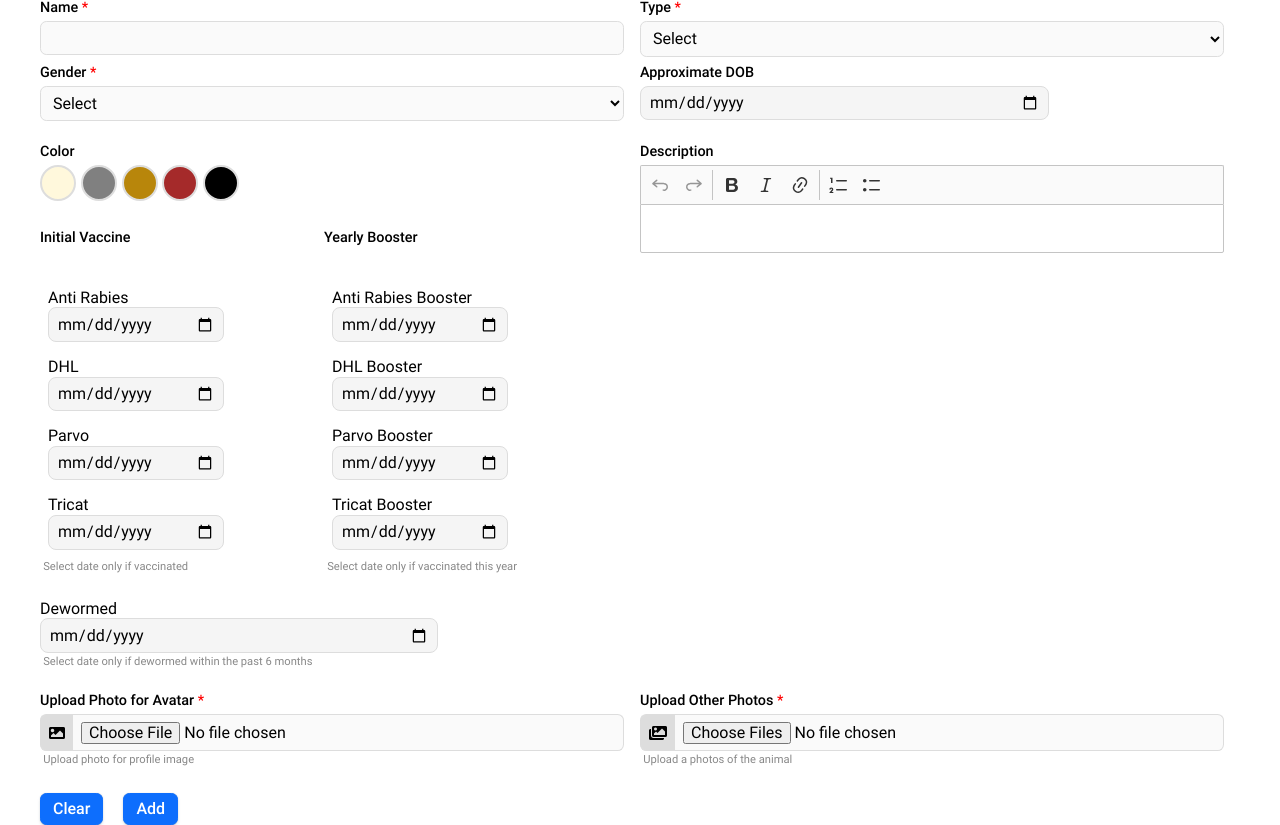
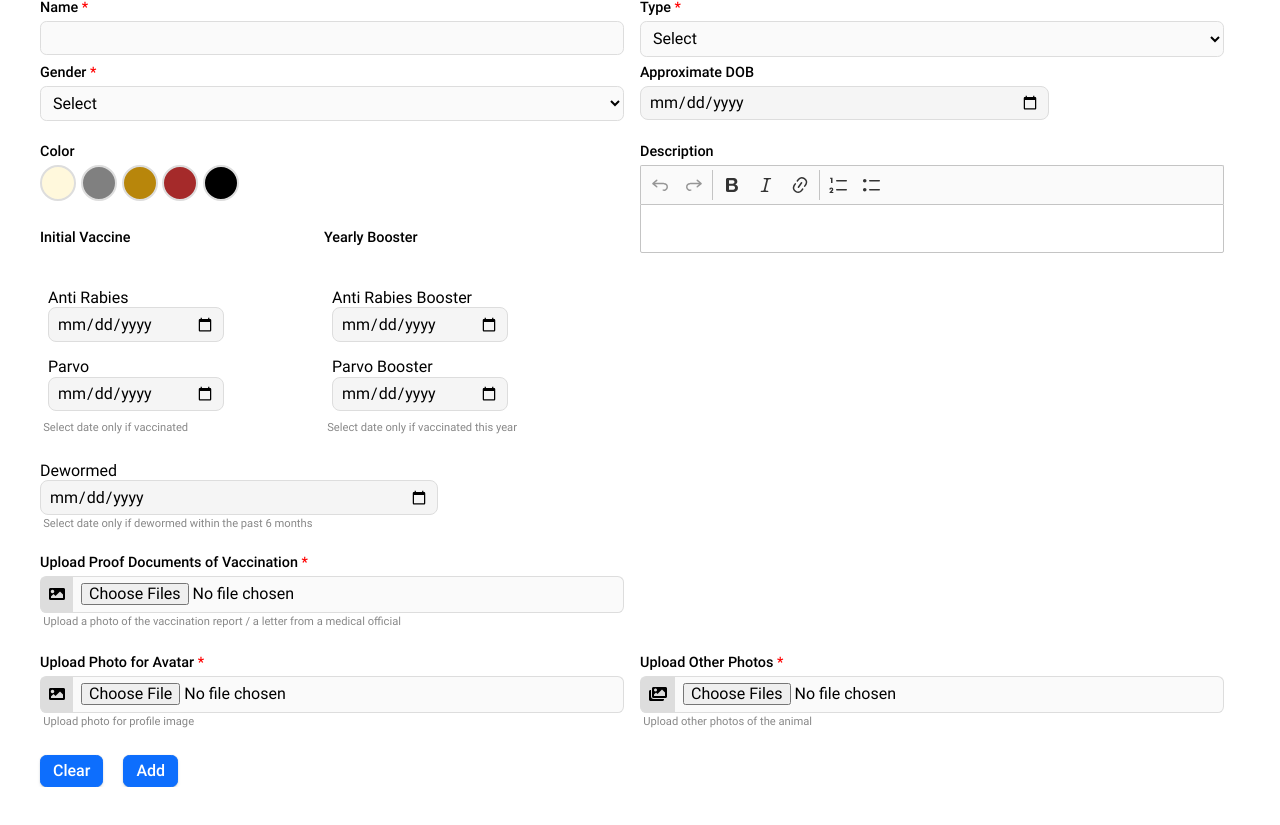
Before and after one commit to dalanad/adoptee, a PHP site: page /view/org/org_dashboard/add_new_animal.php in a window 1280 px wide. Shown: the part 156-981 px from the top of the page. After the commit the page ends 943 px from the top, so only its background shows below. Run offline with PHP 8.4, Linux system fonts and the light colour scheme; some libraries are stand-ins or nearby versions.

Commit message:
Adoption listing and add new animal updated

```diff
--- a/controllers/OrgManagementController.php
+++ b/controllers/OrgManagementController.php
@@ -28,16 +28,18 @@ class OrgManagementController extends Controller{
     }
 
     function process_add_new_animal(){
+        $vacc_proof =  image::multi("vacc_proof");
         $avatar_photo =  image::single("avatar_photo");
         $adoptee_photo =  image::multi("adoptee_photo");
 
-        OrgManagement::createNewAnimal($_SESSION['org_id'], $_POST['name'], $_POST['type'], $_POST['other'], $_POST['gender'], $_POST['dob'], $_POST['color'], $_POST['description'], $_POST['anti_rabies'], $_POST['dhl'], $_POST['parvo'], $_POST['tricat'], $_POST['anti_rabies_booster'], $_POST['dhl_booster'], $_POST['parvo_booster'], $_POST['tricat_booster'], $_POST['dewormed'], $avatar_photo, $adoptee_photo);
+
+        OrgManagement::createNewAnimal($_SESSION['org_id'], $_POST['name'], $_POST['type'], $_POST['gender'], $_POST['dob'], $_POST['color'], $_POST['description'], $_POST['anti_rabies'], $_POST['dhl'], $_POST['parvo'], $_POST['tricat'], $_POST['anti_rabies_booster'], $_POST['dhl_booster'], $_POST['parvo_booster'], $_POST['tricat_booster'], $_POST['dewormed'], $vacc_proof, $avatar_photo, $adoptee_photo);
         $this->redirect('/OrgManagement/org_adoption_listing');
 
     }
 
     function edit_animal_for_adoption(){
-        if(isset($_POST['submit'])){OrgManagement::editAnimalData($_POST['status'], $_POST['name'], $_POST['type'], $_POST['gender'], $_POST['dob'], $_POST['color'], $_POST['descripion'], $_POST['photo']);}
+        if(isset($_POST['submit'])){OrgManagement::editAnimalData($_POST['status'], $_POST['name'], $_POST['type'], $_POST['gender'], $_POST['dob'], $_POST['color'], $_POST['descripion'], $_POST['photos']);}
     }
 
     function delete_animal(){
--- a/scripts/database.sql
+++ b/scripts/database.sql
@@ -72,7 +72,7 @@ create table animal_for_adoption (
     animal_id int(10) not null,
     description varchar(1000),
     date_listed date,
-    status enum('LISTED','ADOPTED') not null default 'LISTED',
+    status enum('LISTED','ADOPTED', 'DELETED') not null default 'LISTED',
     date_adopted date,
     dewormed boolean,
     org_id int(10),
@@ -91,6 +91,7 @@ create table animal_vaccines (
     dhl_booster date,
     parvo_booster date,
     tricat_booster date,
+    vacc_proof JSON,
     primary key(animal_id)
 );
 
--- a/view/org/org_dashboard/add_new_animal.php
+++ b/view/org/org_dashboard/add_new_animal.php
@@ -108,16 +108,7 @@
           <option selected='true' disabled='disabled'>Select</option>
           <option value='Dog'>Dog</option>
           <option value='Cat'>Cat</option>
-          <option value='Other'>Other</option>
         </select>
-      </div>
-    </div>
-    <div class="row">
-      <div class='column'>
-      </div>
-      <div class='field other box column'>
-        <label for='type'>Other</label>
-        <input class="ctrl" type="text" name="other" />
       </div>
     </div>
 
@@ -167,7 +158,7 @@
                 <label for='anti_rabies'>Anti Rabies</label>
                 <div><input class="ctrl2" type="date" name="anti_rabies" max="" id="datefield"></div>
               </div>
-              <div style="margin: 0.5rem;">
+              <div class="Dog box" style="margin: 0.5rem;">
               <label for='dhl'>DHL</label>
               <div><input class="ctrl2" type="date" name="dhl" max="" id="datefield"></div>
               </div>
@@ -175,7 +166,7 @@
               <label for='parvo'>Parvo</label>
               <div><input class="ctrl2" type="date" name="parvo" max="" id="datefield"></div>
               </div>
-              <div style="margin: 0.5rem;">
+              <div  class="Cat box" style="margin: 0.5rem;">
               <label for='tricat'>Tricat</label>
               <div><input class="ctrl2" type="date" name="tricat" max="" id="datefield"></div>
               </div>
@@ -191,7 +182,7 @@
               <label for='anti_rabies_booster'>Anti Rabies Booster</label>
               <div><input class="ctrl2" type="date" name="anti_rabies_booster" max="" id="datefield"></div>
               </div>
-              <div style="margin: 0.5rem;">
+              <div  class="Dog box" style="margin: 0.5rem;">
               <label for='dhl_booster'>DHL Booster</label>
               <div><input class="ctrl2" type="date" name="dhl_booster" max="" id="datefield"></div>
               </div>
@@ -199,7 +190,7 @@
               <label for='parvo_booster'>Parvo Booster</label>
               <div><input class="ctrl2" type="date" name="parvo_booster" max="" id="datefield"></div>
               </div>
-              <div style="margin: 0.5rem;">
+              <div  class="Cat box" style="margin: 0.5rem;">
               <label for='tricat_booster'>Tricat Booster</label>
               <div><input class="ctrl2" type="date" name="tricat_booster" max="" id="datefield"></div>
               </div>
@@ -231,6 +222,20 @@
 
     <div class="row">
       <div class="field column">
+        <label>Upload Proof Documents of Vaccination</label>
+        <div class="ctrl-group">
+          <span class="ctrl static"><i class="fa fa-image"></i></span>
+          <input type="file" name="vacc_proof[]" class="ctrl" multiple accept="image/*" required>
+        </div>
+        <span class="field-msg">Upload a photo of the vaccination report / a letter from a medical official</span>
+      </div>
+      <div class="field column"">
+      </div>
+    </div>
+    <br>
+
+    <div class="row">
+      <div class="field column">
         <label>Upload Photo for Avatar</label>
         <div class="ctrl-group">
           <span class="ctrl static"><i class="fa fa-image"></i></span>
@@ -245,7 +250,7 @@
           <span class="ctrl static"><i class="fa fa-images"></i></span>
           <input type="file" name="adoptee_photo[]" class="ctrl" multiple accept="image/*" required>
         </div>
-        <span class="field-msg">Upload a photos of the animal</span>
+        <span class="field-msg">Upload other photos of the animal</span>
       </div>
 
     </div>
```
Also changed, not shown: models/OrgManagement.php (+7 -7 lines), view/org/org_dashboard/org_adoption_listing.php (+22 -9 lines).
